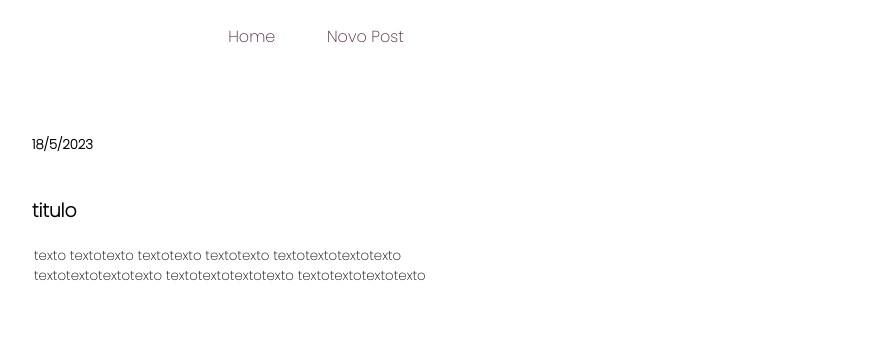
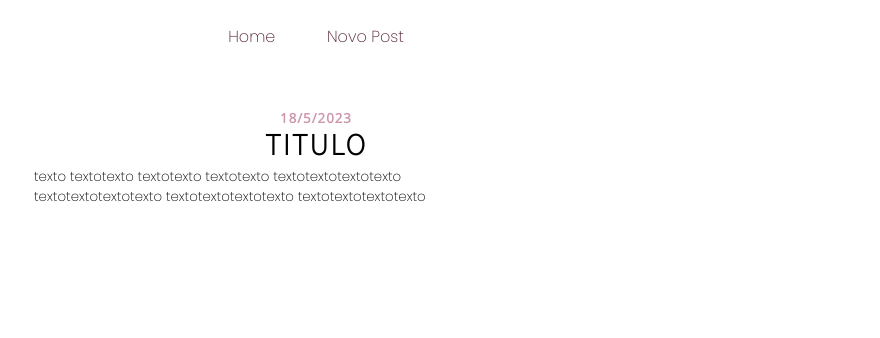
Before and after one commit to bitakamori/meudiario, a Vue app: page /detail/0 in a window 1280 px wide. Shown: the top 338 px of the page, without its empty margins (324-1204 px from the left). Built offline with nearby package versions, Linux system fonts and the light colour scheme.

Commit message:
estilização detail

```diff
--- a/src/assets/detail.css
+++ b/src/assets/detail.css
@@ -1,11 +1,37 @@
 #detail {
     margin: 4rem auto;
-    /* padding: 1rem; */
     max-width: 50%;
+  }
 
-    /* background: #f9c4d2; */
-    position: relative;
+  .flex {
+    /* background: red; */
 
-    display: flex;
-    flex-direction: column;
+
   }
+
+
+  #detail h5 {
+      text-align: center;
+      font-family: 'Open Sans', sans-serif;
+      color: #cc98ae;
+
+      letter-spacing: 1px;
+      line-height: 10px;
+
+      margin: 2px;
+  }
+
+  #detail h3 {
+    /* background: white; */
+    text-align: center;
+    font-family: 'Source Sans Pro', sans-serif;
+    text-transform: uppercase;
+    font-size: 30px;
+    letter-spacing: 2px;
+    margin: 2px;
+  }
+
+  #detail p {
+   /* margin-top: 1rem; */
+   margin-bottom: 5rem;
+  }
```
